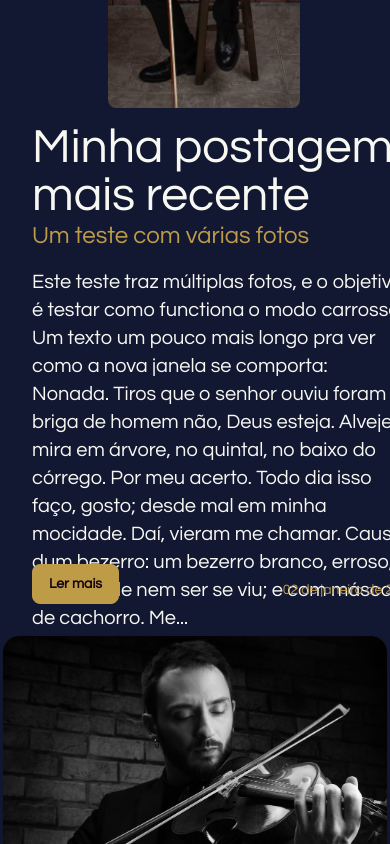
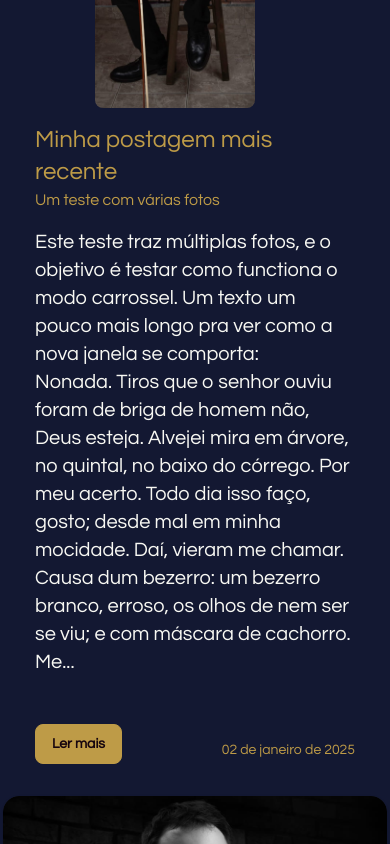
Before and after one commit to ahbarrozo/thiago-brisolla-site, a SvelteKit app: page / in a window 390 px wide. Shown: the part 1340-2184 px from the top of the page. Built offline with nearby package versions, Linux system fonts and the light colour scheme.

Commit message:
Fix responsive design

```diff
--- a/src/app.css
+++ b/src/app.css
@@ -27,13 +27,23 @@ body {
     background: var(--background);
 }
 
-h2 {
+h1, h2 {
     color: var(--color-primary);
+}
+
+h1 {
+    font-size: 3rem;
 }
 
 input:focus {
     outline: none;
 }
+
+input .active {
+    background: var(--color-primary);
+    color: white;
+}
+
 
 p {
     text-justify: auto;
@@ -50,6 +60,11 @@ a:hover, button:hover, .icon:hover {
     transition: color 0.125s;
 }
 
+.btn-active {
+    background: var(--color-primary);
+    color: white;
+}
+
 .card {
     background: var(--blog-card-background);
 }
--- a/src/components/BlogPost.svelte
+++ b/src/components/BlogPost.svelte
@@ -42,7 +42,7 @@
                 {/if}
             </figure>
             <div class="card-body">
- 	    	    <h2 class="card-title text-3xl">{@html title}</h2>
+ 	    	    <h2 class="card-title text-3xl">{title}</h2>
 		    	<span class="text-primary text-xl">{subtitle}</span>
                 <p class="mb-4 text-lg">
                     {@html truncatedHTML()}
@@ -64,10 +64,10 @@
                                 mr-10 rounded-lg" />
                 {/if}
 
-                <div class="relative h-120 sm:h-96 w-96 sm:w-xl lg:w-2xl xl:w-3xl 2xl:w-5xl">
+                <div class="relative h-160 sm:h-96 w-80 sm:w-xl lg:w-2xl xl:w-3xl 2xl:w-5xl">
                     <div class="absolute top-0">
- 	    	            <h1 class="text-5xl">{@html title}</h1>
-		    	        <span class="text-primary text-2xl">{subtitle}</span>
+ 	    	            <h1 class="!text-2xl !sm:text-5xl">{title}</h1>
+		    	        <span class="text-primary sm:text-2xl">{subtitle}</span>
                         <div class="py-4 text-xl">
                             {@html truncatedHTML(500)}
                         </div>
@@ -82,10 +82,10 @@
     {/if}
 
     <dialog bind:this={modal} class="modal">
-        <div class="modal-box w-full max-w-2/3 m-10">
+        <div class="modal-box absolute lg:static left-[2.5vw] w-[95vw] max-w-[95vw] lg:w-3/4 lg:max-w-3/4 p-4">
             <div class="flex justify-between">
-                <div>
-                    <h3 class="text-lg font-bold">{@html title}</h3>
+                <div class="pt-6 pl-6">
+                    <h1 class="font-bold">{title}</h1>
                     <span class="text-primary">{subtitle}</span>
                 </div>
                 <form method="dialog">
@@ -99,7 +99,7 @@
                              stroke="currentColor"
                              class="size-[1.2em]">
                             <path d="M19 6.41L17.59 5 12 10.59
-                                     6.41 5 5 6.41 10.59 12 5
+                                   6.41 5 5 6.41 10.59 12 5
                                      17.59 6.41 19 12 13.41 17.59
                                      19 19 17.59 13.41 12z"></path>
                         </svg>
--- a/src/components/Discography.svelte
+++ b/src/components/Discography.svelte
@@ -9,14 +9,14 @@
 </script>
 <div class="flex flex-wrap gap-x-8 gap-y-4 mb-10">
     {#each albums as album}
-        <div class="hero bg-base-200 rounded-2xl mb-10 w-7/15">
-            <div class="hero-content flex-col lg:flex-row">
+        <div class="hero bg-base-200 rounded-2xl mb-10 w-[95vw] xl:w-7/15">
+            <div class="hero-content flex-col sm:flex-row">
                 {#if album.image}
                     <img src={album.image}
                          alt={"Capa do disco " + album.title}
                          class="object-cover object-top
                                 overflow-hidden h-80 w-80
-                                rounded-lg shadow-2xl mr-10" />
+                                rounded-lg shadow-2xl ml-4 mr-10" />
                 {/if}
                 <div class="relative h-80 w-80">
                     <div class="absolute top-0">
--- a/src/types/BlogPost.types.ts
+++ b/src/types/BlogPost.types.ts
@@ -5,7 +5,7 @@ export interface BlogPostImage {
 }
 
 export interface BlogPostProps {
-  id: number;
+  id?: number;
   date: string;
   title: string;
   subtitle?: string;
```
